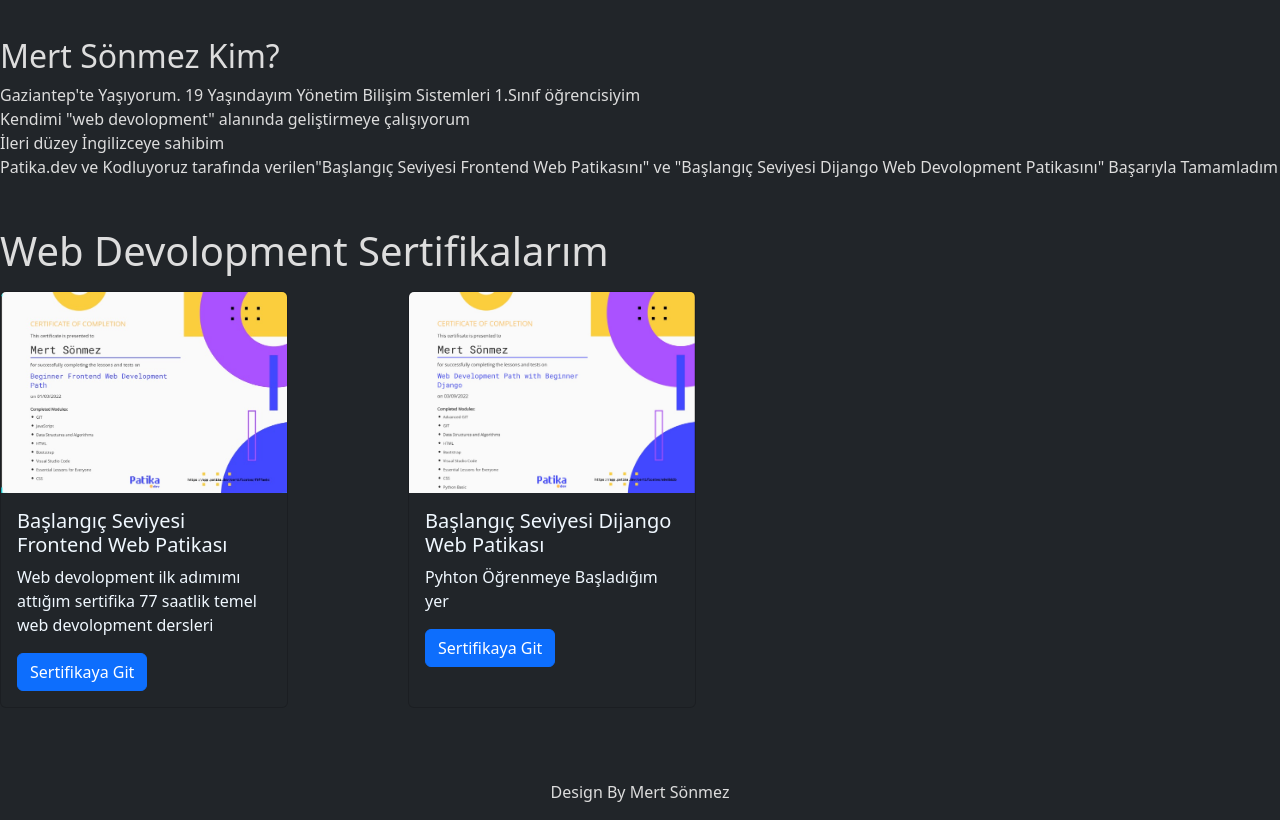
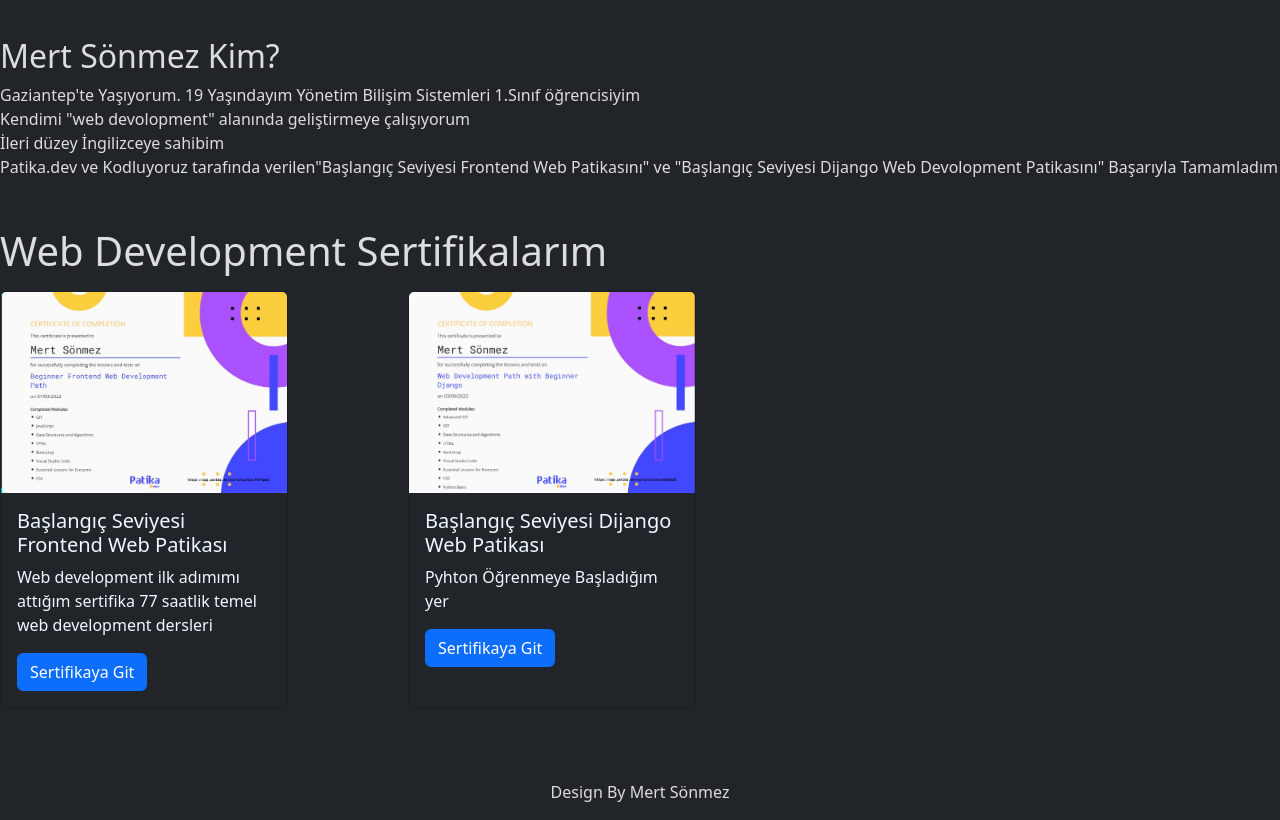
Before and after one commit to SnmzTony/snmztony.github.io, a plain HTML site: page hakkımda.html in a window 1280 px wide. Shown: the part 75-895 px from the top of the page. Drawn offline with nearby package versions, Linux system fonts and the light colour scheme.

Commit message:
Update hakkımda.html

```diff
--- a/hakkımda.html
+++ b/hakkımda.html
@@ -69,7 +69,7 @@
       Patika.dev ve Kodluyoruz tarafında verilen"Başlangıç Seviyesi Frontend Web Patikasını" ve "Başlangıç Seviyesi Dijango Web Devolopment Patikasını" Başarıyla Tamamladım <br>
 
     </container> <br><br>
-    <h1>Web Devolopment Sertifikalarım</h1>
+    <h1>Web Development Sertifikalarım</h1>
 
   </p>
 <div style="display: flex;;">
@@ -77,7 +77,7 @@
   <img src="Web yakalama_6-9-2022_235510_www.bing.com.jpeg" class="card-img-top" alt="...">
   <div class="card-body">
     <h5 class="card-title">Başlangıç Seviyesi Frontend Web Patikası</h5>
-    <p class="card-text">Web devolopment ilk adımımı attığım sertifika 77 saatlik temel web devolopment dersleri</p>
+    <p class="card-text">Web development ilk adımımı attığım sertifika 77 saatlik temel web development dersleri</p>
     <a href="https://app.patika.dev/certificates/f8ffae6c" target="_blank" class="btn btn-primary stretched-link">Sertifikaya Git</a>
   </div>
 </div>
```
